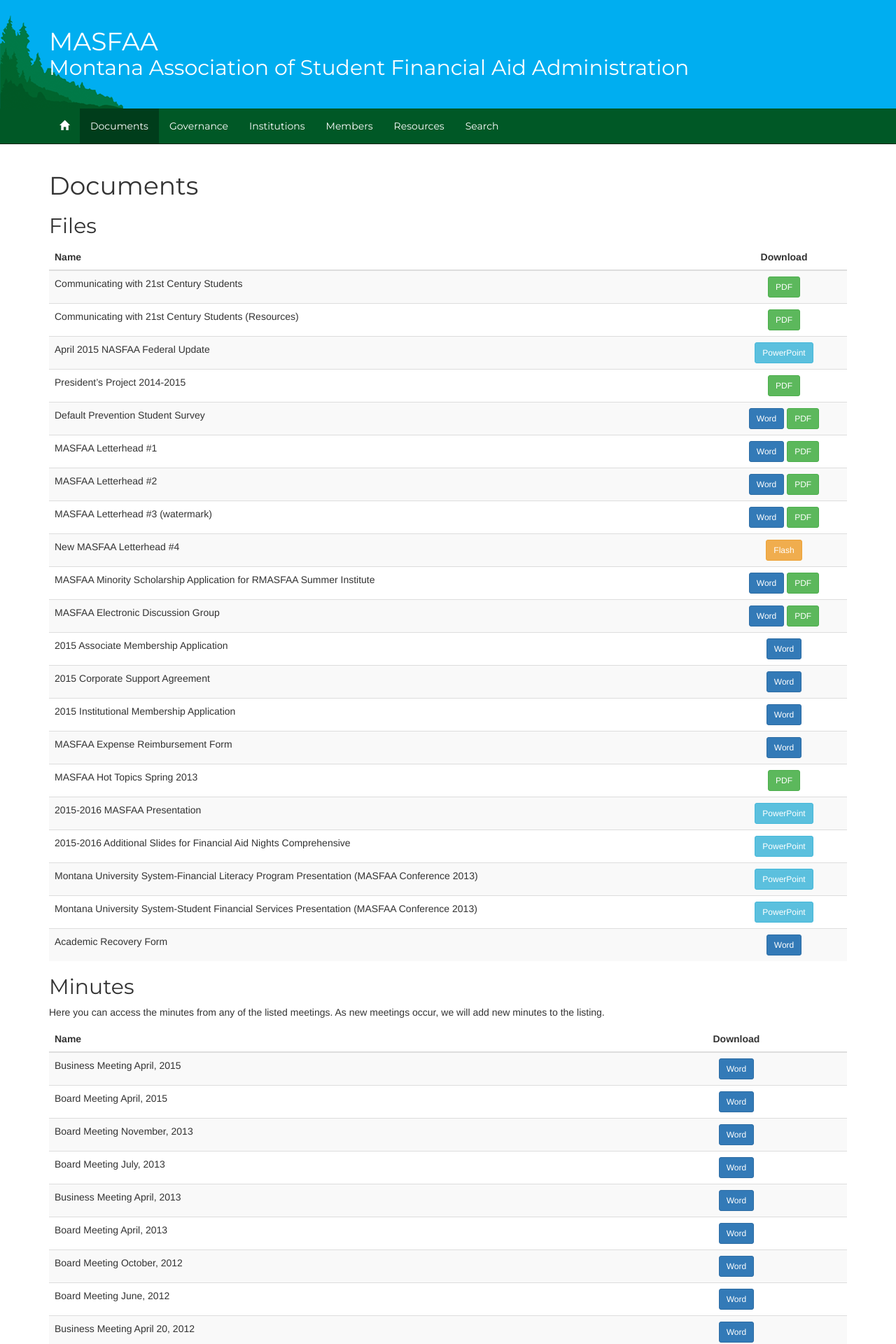
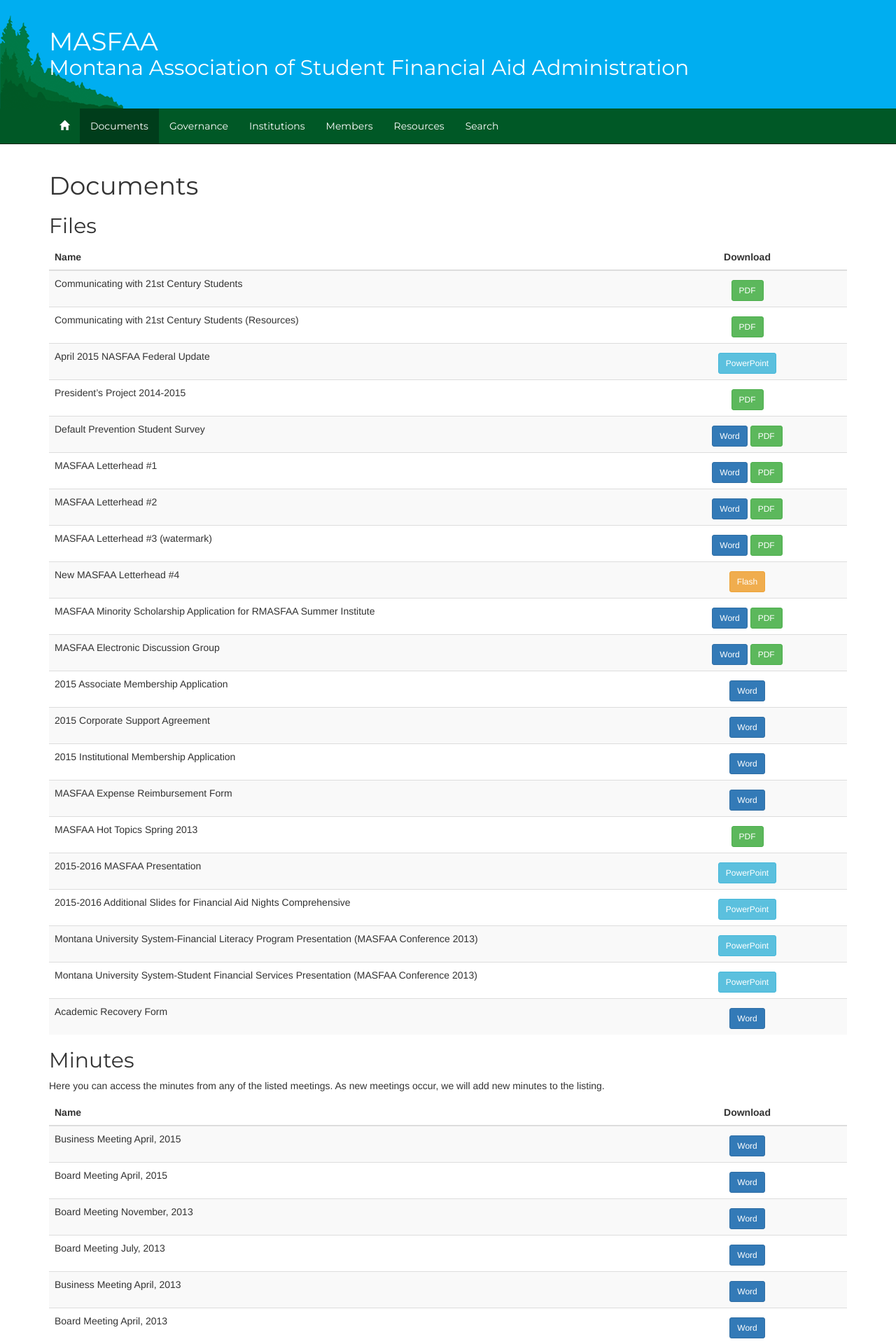
Before and after one commit to mhellwinkel/www.masfaaonline.org, a Jekyll site: the page built from documents/index.md, in a window 1280 px wide. Shown: the top 1920 px of the page at 70% size. Built offline with Jekyll 4.4.1, drawn with Linux system fonts in a browser that asks for light colours; nearby versions of some CDN libraries.

```diff
--- a/css/main.scss
+++ b/css/main.scss
@@ -22,3 +22,23 @@
 #navbar {
   font-family: 'Montserrat', sans-serif;
 }
+
+/*makes for nice spacing on download page when buttons stack on phones*/
+.btn {
+  margin-top: 5px;
+}
+
+/*and lines up the column widths between all 3 tables*/
+.documents-tables td:nth-child(2) {
+  width: 25%;
+}
+
+/*from http://getbootstrap.com/getting-started/#third-parties*/
+.reset-box-sizing,
+.reset-box-sizing *,
+.reset-box-sizing *:before,
+.reset-box-sizing *:after {
+  -webkit-box-sizing: content-box;
+     -moz-box-sizing: content-box;
+          box-sizing: content-box;
+}
```
Also changed, not shown: search/index.html (+6 -6 lines).
